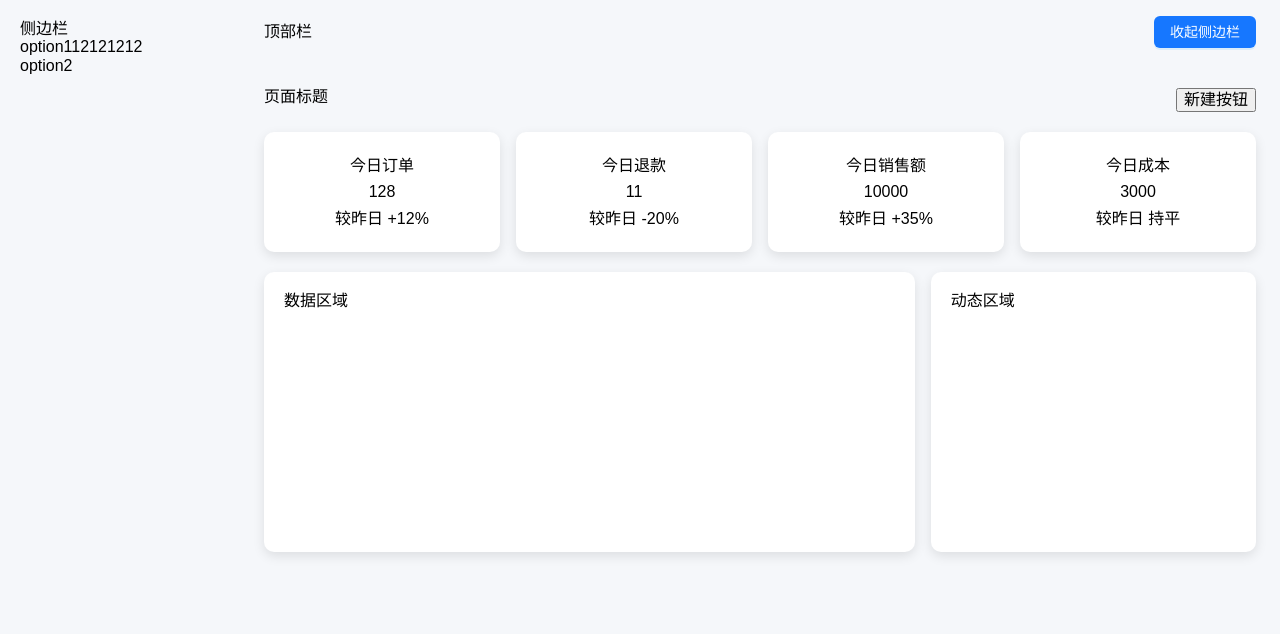
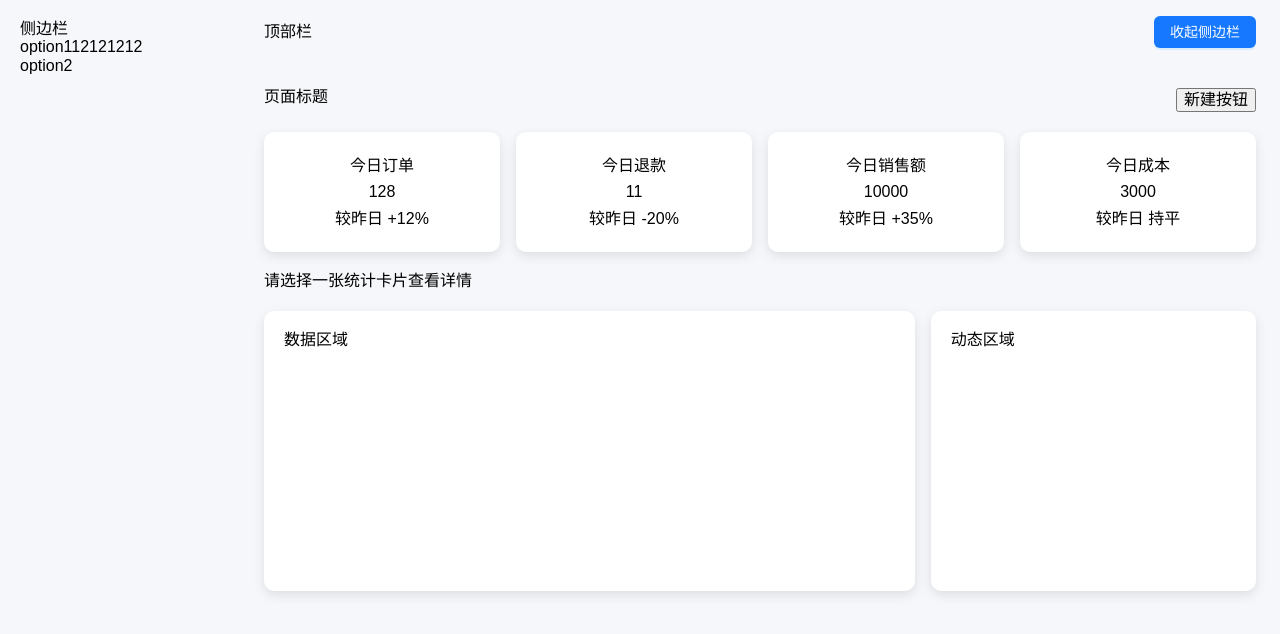
Before and after one commit to SavitarJing/keith-vue3, a Vue app: page / in a window 1280 px wide. Shown: the top 634 px of the page. Built offline with nearby package versions, Linux system fonts and the light colour scheme.

Commit message:
1. 实现使用v-if进行条件渲染； 2. 使用find函数可反查卡片对象内容； 3. “当前选中的卡片对象”不是原始状态，而是根据已有状态计算出来的（派生数据），要使用computed

```diff
--- a/src/DemoView1.vue
+++ b/src/DemoView1.vue
@@ -1,5 +1,5 @@
 <script setup>
-import { ref } from 'vue';
+import { computed, ref } from 'vue';
 
 // 定义是否展开侧边栏状态，初始为展开true
 const isExpand = ref(true)
@@ -48,6 +48,13 @@ const handleCardSelected = (id) => {
     console.log('当前选中的卡片是', selectedCardId.value)
 }
 
+// 利用find函数，根据卡片id反查整个卡片对象
+const selectedCard = computed(
+    () => {
+        return statCards.find(card => card.id === selectedCardId.value)
+    }
+)
+
 </script>
 
 <template>
@@ -72,10 +79,21 @@ const handleCardSelected = (id) => {
                     </div>
                 </div>
                 <div class="stat-grid">
-                    <div class="card" v-for="card in statCards" :key="card.id" @click="handleCardSelected(card.id)" :class="{cardActive: selectedCardId === card.id}">
+                    <div class="card" v-for="card in statCards" :key="card.id" @click="handleCardSelected(card.id)"
+                        :class="{ cardActive: selectedCardId === card.id }">
                         <span>{{ card.title }}</span>
                         <span>{{ card.value }}</span>
                         <span>{{ card.desc }}</span>
+                    </div>
+                </div>
+                <div class="card-detail">
+                    <div v-if="!selectedCard">
+                        请选择一张统计卡片查看详情
+                    </div>
+                    <div v-else>
+                        <div>当前查看：{{ selectedCard.title }}</div>
+                        <div>数值：{{ selectedCard.value }}</div>
+                        <div>说明：{{ selectedCard.desc }}</div>
                     </div>
                 </div>
                 <div class="panel-grid">
@@ -102,6 +120,7 @@ const handleCardSelected = (id) => {
     padding: 20px;
     transition: width 0.3s ease;
 }
+
 /* 根据状态变化动态显示地样式 */
 .sidebar.shrink {
     width: 64px;
@@ -207,6 +226,7 @@ const handleCardSelected = (id) => {
     /* 2:1面板 */
     grid-template-columns: 2fr 1fr;
     gap: 16px;
+    margin-top: 20px;
 }
 
 .data-area,
```
